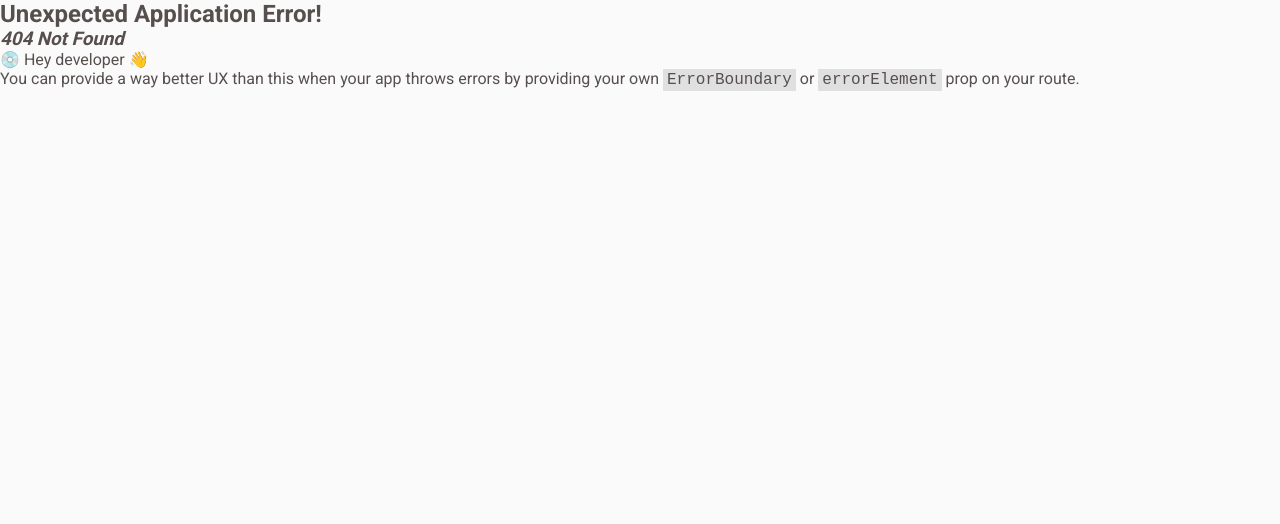
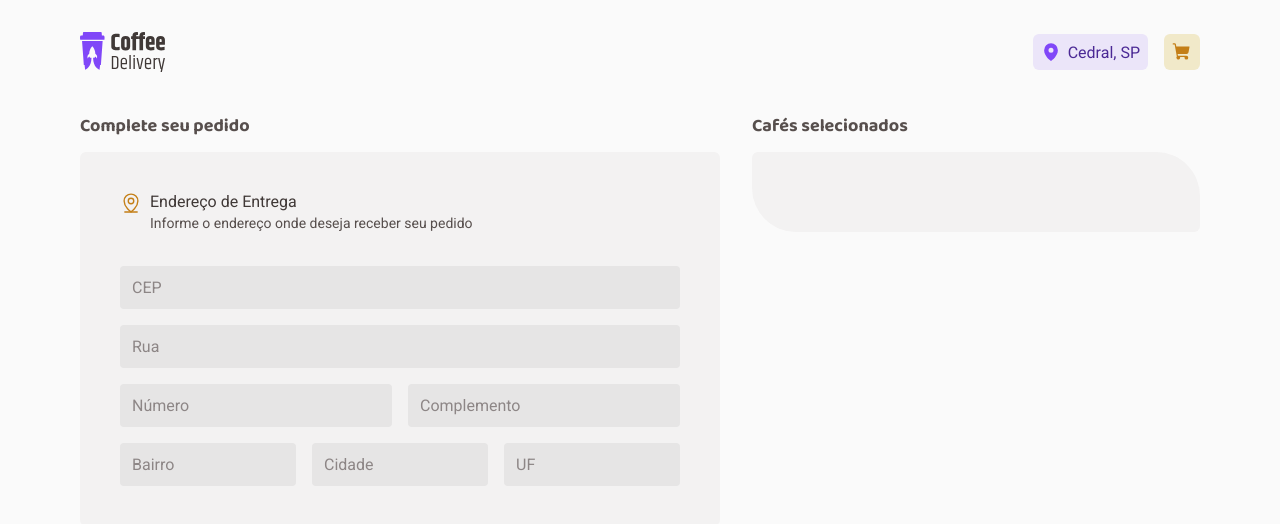
Before and after one commit to rafnakb/react-coffee-delivery, a React (Vite) app: page /checkout in a window 1280 px wide. Before the commit this address had no page. Shown: the top 524 px of the page. Built offline with nearby package versions, Linux system fonts and the light colour scheme.

Commit message:
Implementing Checkout component

```diff
--- a/src/Router.tsx
+++ b/src/Router.tsx
@@ -1,5 +1,6 @@
 import { createBrowserRouter, RouterProvider } from "react-router-dom";
 import { DefaultLayout } from "./layouts/DefaultLayout";
+import { Checkout } from "./pages/Checkout";
 import { Home } from "./pages/Home";
 
 const router = createBrowserRouter([
@@ -10,6 +11,10 @@ const router = createBrowserRouter([
       {
         path: '/',
         element: <Home />
+      },
+      {
+        path: '/checkout',
+        element: <Checkout />
       }
     ]
   }
--- a/src/contexts/OrderContext.tsx
+++ b/src/contexts/OrderContext.tsx
@@ -1,3 +1,5 @@
+
+
 export function OrderContextProvider(){
     return (
         <></>
--- /dev/null
+++ b/src/pages/Checkout/index.tsx
@@ -0,0 +1,50 @@
+import { MapPinLine } from "phosphor-react";
+import { AddressContainer, CheckoutContainer, FormContainer, Icon, Input, PaymentContainer, ProductsSelectedContainer, SubtitleAndText } from "./styles";
+
+export function Checkout() {
+  return (
+    <CheckoutContainer>
+      <span>Complete seu pedido</span>
+      <span>Cafés selecionados</span>
+
+      <AddressContainer>
+        <header>
+          <Icon iconColor="yellowDark">
+            <MapPinLine size={22} />
+          </Icon>
+          <SubtitleAndText>
+            Endereço de Entrega
+            <p>Informe o endereço onde deseja receber seu pedido</p>
+          </SubtitleAndText>
+        </header>
+
+        <FormContainer>
+          <div>
+            <Input type="text" placeholder="CEP" />
+          </div>
+          <div>
+            <Input type="text" placeholder="Rua" />
+          </div>
+          <div>
+            <Input type="text" placeholder="Número" />
+            <Input type="text" placeholder="Complemento" />
+          </div>
+          <div>
+            <Input type="text" placeholder="Bairro" />
+            <Input type="text" placeholder="Cidade" />
+            <Input type="text" placeholder="UF" />
+          </div>
+        </FormContainer>
+      </AddressContainer>
+
+      <ProductsSelectedContainer>
+
+      </ProductsSelectedContainer>
+
+      <PaymentContainer>
+
+      </PaymentContainer>
+
+    </CheckoutContainer>
+  );
+}
--- /dev/null
+++ b/src/pages/Checkout/styles.ts
@@ -0,0 +1,114 @@
+import styled from "styled-components";
+
+export const CheckoutContainer = styled.div`
+  display: grid;
+  max-width: var(--contentSize);
+  margin: 0 auto;
+  grid-template-columns: 40rem 28rem;
+  gap: 0.75rem 2rem;
+  padding-top: 2.5rem;
+  align-items: flex-start;
+
+  font-family: 'Baloo 2';
+  font-size: 18px;
+  font-weight: 700;
+`;
+
+export const SubtitleAndText = styled.div`
+  font-family: 'Roboto';
+  font-weight: 400;
+  font-size: 16px;
+  line-height: 130%;
+  color: ${props => props.theme['gray-800']};
+
+  p {
+    font-weight: 400;
+    font-size: 14px;
+    color: ${props => props.theme['gray-700']};
+  }
+`;
+
+const ICON_COLOR = {
+  yellowDark: 'yellow-700',
+  purple: 'purple-500'
+} as const;
+
+interface IconProps {
+  iconColor: keyof typeof ICON_COLOR;
+}
+
+export const Icon = styled.span<IconProps>`
+  color: ${props => props.theme[ICON_COLOR[props.iconColor]]};
+`;
+
+const BaseInput = styled.input`
+  background: ${props => props.theme['gray-400']};
+  border: 0;
+  padding: 0.75rem;
+  border-radius: 4px;
+  color: ${props => props.theme['gray-700']};
+
+  &:focus {
+    border: 1px solid ${props => props.theme['yellow-700']};
+  }
+
+  &::placeholder {
+    color: ${props => props.theme['gray-600']};
+  }
+`;
+
+export const Input = styled(BaseInput)`
+  flex: 1;
+`;
+
+export const FormContainer = styled.form`
+  width: 100%;
+  display: flex;
+  flex-direction: column;
+  gap: 1rem;
+
+  div {
+    display: flex;
+    gap: 1rem;
+  }
+
+  input {
+    width: 100%;
+  }
+`;
+
+export const AddressContainer = styled.div`
+  display: flex;
+  flex-direction: column;
+  align-items: flex-start;
+  padding: 2.5rem;
+  background: ${props => props.theme['gray-100']};
+  border-radius: 6px;
+  gap: 2rem 0rem;
+
+  header {
+    display: flex;
+    flex-direction: row;
+    gap: 0 0.5rem;
+  }
+
+  span {
+    color: ${props => props.theme['yellow-700']};
+  }
+`;
+
+export const ProductsSelectedContainer = styled.div`
+  display: flex;
+  flex-direction: column;
+  padding: 2.5rem;
+  background: ${props => props.theme['gray-100']};
+  border-radius: 6px 44px;
+`;
+
+export const PaymentContainer = styled.div`
+  display: flex;
+  flex-direction: column;
+  padding: 2.5rem;
+  background: ${props => props.theme['gray-100']};
+  border-radius: 6px;
+`;
--- a/src/pages/Home/components/Products/index.tsx
+++ b/src/pages/Home/components/Products/index.tsx
@@ -1,6 +1,7 @@
+import { Coffee } from "phosphor-react";
 import { useState } from "react";
 import { Product } from "./Product";
-import { TagBox, ProductsContainer, ProductsGrid } from "./styles";
+import { TagBox, ProductsContainer, ProductsGrid, EmptyList } from "./styles";
 
 interface ProductModel {
   id: number;
@@ -18,9 +19,9 @@ interface FilterModel {
 
 export function Products() {
   const [products, setProducts] = useState<ProductModel[]>(PRODUCTS);
-  const [filterTags, setFilterTags] = useState<FilterModel[]>([]);
 
   let allTags: string[] = [];
+  let tagObj: FilterModel[];
 
   products.map(product => {
     product.tags.forEach(tag => {
@@ -28,33 +29,60 @@ export function Products() {
     })
   })
   allTags = [...new Set(allTags)];
-  // setFilterTags([...new Set(allTags)]);
 
-  setFilterTags([{
-    tag: '',
-    isSelected: false
-  }]);
+  tagObj = allTags.map(str => {
+    return {
+      tag: str.toString(),
+      isSelected: false
+    };
+  })
+  const [filterList, setFilterList] = useState<FilterModel[]>(tagObj);
 
-  function handleFilteredProductTable() {
-    products.map(product => {
+  function handleFilteredProductTable(filteredTag: string) {
+    const updateFilterTags = filterList.map(tag => {
+      if (tag.tag === filteredTag) {
+        return { ...tag, isSelected: !tag.isSelected }
+      }
+      return tag;
+    })
+    setFilterList(updateFilterTags);
 
-    })
+    const hasFilter = updateFilterTags.some(tag => tag.isSelected === true);
+
+    if (hasFilter === true) {
+      const updateProductList = products.filter(product => {
+        return product.tags.some(value => filteredTag.includes(value));
+      })
+      setProducts(updateProductList);
+    } else {
+      setProducts(PRODUCTS);
+    }
   }
+
+  const isProductListEmpty = products.length === 0;
 
   return (
     <ProductsContainer>
       <header>
         <p>Nossos cafés</p>
         <div>
-          {allTags.map(tag => {
+          {filterList.map(tag => {
             return <TagBox
-              key={tag.toString()}
+              key={tag.tag}
+              isSelected={tag.isSelected}
+              onClick={() => handleFilteredProductTable(tag.tag)}
             >
-              {tag.toString()}
+              {tag.tag}
             </TagBox>
           })}
         </div>
       </header>
+      {isProductListEmpty && (
+        <EmptyList>
+          <Coffee size={54} weight="fill" />
+          Nenhum produto encontrado
+        </EmptyList>
+      )}
       <ProductsGrid>
         {products.map((product: ProductModel) => {
           return <Product
--- a/src/pages/Home/components/Products/styles.ts
+++ b/src/pages/Home/components/Products/styles.ts
@@ -31,7 +31,11 @@ export const ProductsContainer = styled.div`
   }
 `;
 
-export const TagBox = styled.button`
+interface TagProps {
+  isSelected: boolean;
+}
+
+export const TagBox = styled.button<TagProps>`
   font-family: 'Roboto';
   font-weight: 700;
   font-size: 10px;
@@ -45,6 +49,12 @@ export const TagBox = styled.button`
     border: 1px solid ${props => props.theme['yellow-300']};
     background: ${props => props.theme['yellow-300']};
     cursor: default;
+    transition: all 0.2s;
+  }
+
+  & {
+    border: 1px solid ${select => select.isSelected ? props => props.theme['yellow-300'] : props => props.theme['yellow-500']};
+    background: ${select => select.isSelected ? props => props.theme['yellow-300'] : 'none'};
   }
 `;
 
@@ -54,3 +64,13 @@ export const ProductsGrid = styled.div`
   grid-gap: 2.5rem 2rem;
   padding-bottom: 4rem;
 `;
+
+export const EmptyList = styled.div`
+  display: flex;
+  flex-direction: column;
+  align-items: center;
+  font-size: 24px;
+  gap: 16px;
+  padding: 1rem 0;
+  color: ${props => props.theme['gray-600']};
+`;
```
Also changed, not shown: 1 other file (tests, documents, lock files or other folders).
